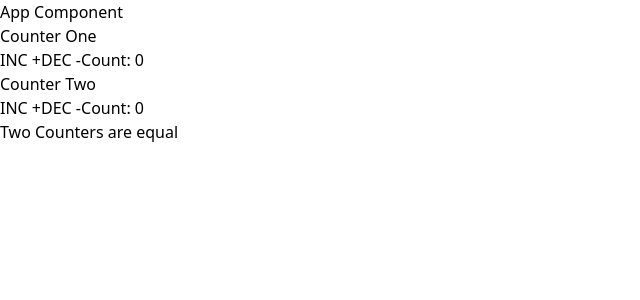
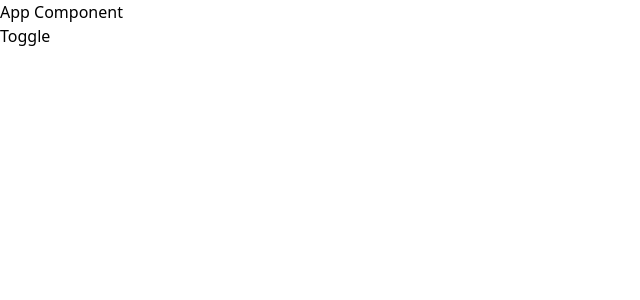
Before and after one commit to yanmoenaing118/angular-module, an Angular app: page / in a window 1280 px wide. Shown: the top 300 px of the page, without its empty margins (0-640 px from the left). Built offline with nearby package versions, Linux system fonts and the light colour scheme.

Commit message:
view child

```diff
--- a/src/app/app.component.ts
+++ b/src/app/app.component.ts
@@ -1,4 +1,4 @@
-import { Component, ViewChild } from '@angular/core';
+import { Component, Directive, Input, ViewChild } from '@angular/core';
 
 @Component({
   selector: 'app-counter',
@@ -16,34 +16,37 @@ export class AppCounter {
   }
 }
 
+@Directive({
+    selector: 'pane'
+})
+
+export class Pane {
+    @Input() id!: string;
+}
+
 @Component({
   selector: 'app-root',
   template: `
     <h1 class="mb-4">App Component</h1>
+    <pane id="1" *ngIf="shouldShow"></pane>
+    <pane id="2" *ngIf="!shouldShow"></pane>
 
-    <div class="flex gap-4 items-center">
-      <h3 class="text-gray-600">Counter One</h3>
-      <button class="p-2 border" (click)="counter1.incCount()">INC +</button>
-      <button class="p-2 border" (click)="counter1.decCount()">DEC -</button>
-      <app-counter #counter1></app-counter>
-    </div>
+    <button (click)="toggle()">Toggle</button>
 
-    <div class="flex gap-4 items-center mt-4">
-      <h3 class="text-gray-600">Counter Two</h3>
-      <button class="p-2 border" (click)="counter2.incCount()">INC +</button>
-      <button class="p-2 border" (click)="counter2.decCount()">DEC -</button>
-      <app-counter #counter2></app-counter>
-    </div>
-
-    <h3 class="font-bold text-purple-700">
-      {{
-        counter2.count > counter1.count
-          ? 'Counter Two  > Counter One'
-          : counter2.count === counter1.count
-          ? 'Two Counters are equal'
-          : 'Counter Two < Counter One'
-      }}
-    </h3>
   `,
 })
-export class AppComponent {}
+export class AppComponent {
+
+    selectedPane!: string;
+    shouldShow: boolean = false;
+
+    @ViewChild(Pane)
+    set page(v: Pane) {
+        this.selectedPane = v.id;
+    }
+
+    toggle() {
+        this.shouldShow = !this.shouldShow;
+    }
+
+}
--- a/src/app/app.module.ts
+++ b/src/app/app.module.ts
@@ -1,10 +1,10 @@
 import { NgModule } from '@angular/core';
 import { BrowserModule } from '@angular/platform-browser';
 
-import { AppComponent, AppCounter } from './app.component';
+import { AppComponent, AppCounter, Pane } from './app.component';
 
 @NgModule({
-  declarations: [AppComponent, AppCounter],
+  declarations: [AppComponent, AppCounter, Pane],
   imports: [BrowserModule],
   exports: [],
   providers: [],
```
